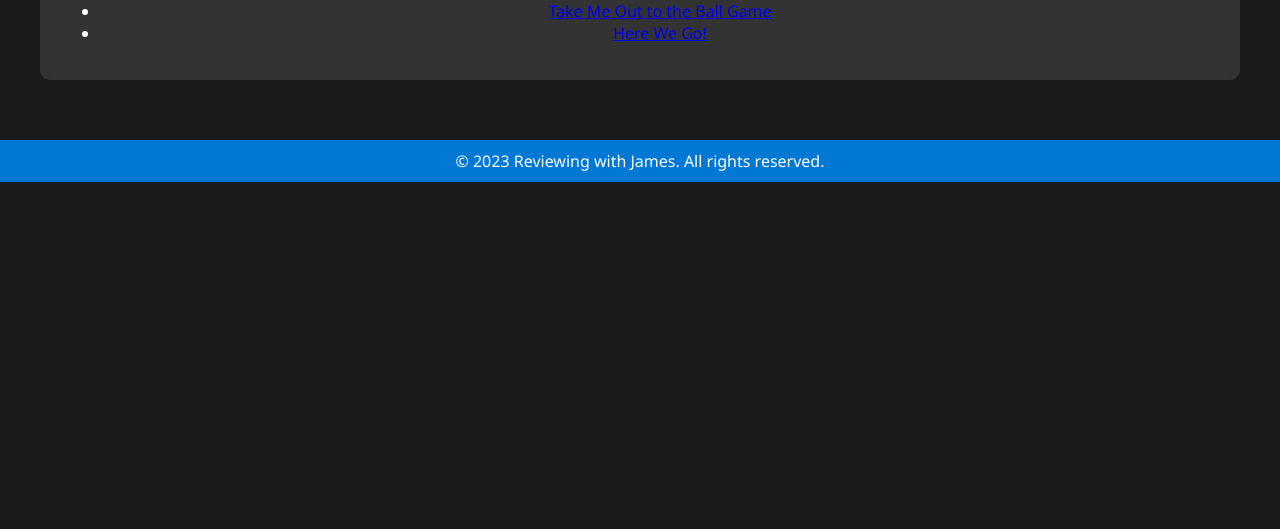
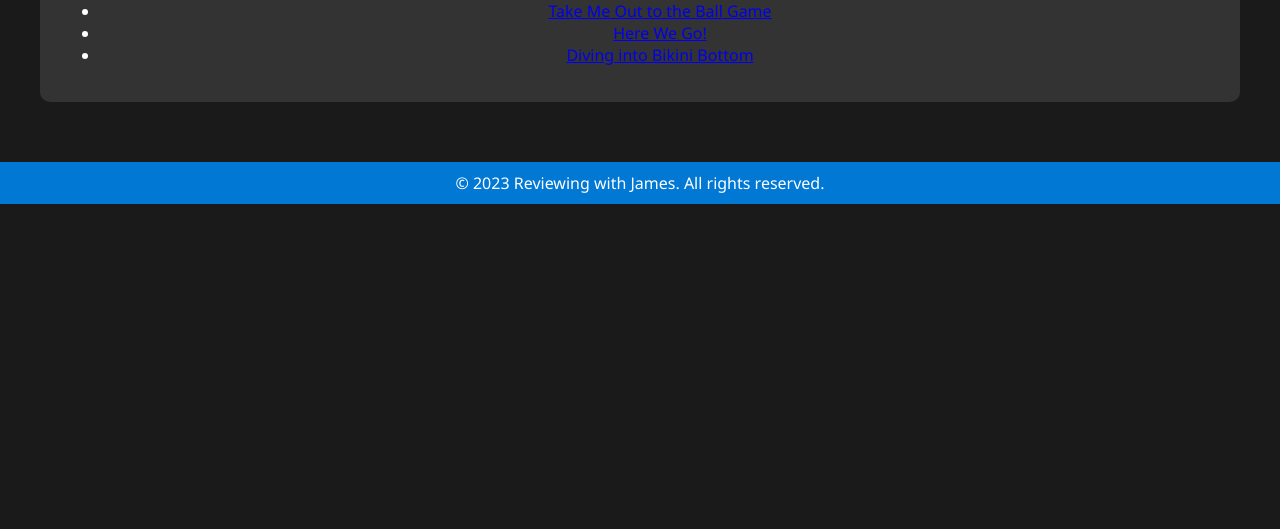
Before and after one commit to reviewingwithjames/Reviewing-with-James, a plain HTML site: page articles.html in a window 1280 px wide. Shown: the part 271-800 px from the top of the page. Drawn offline with Linux system fonts and the light colour scheme.

Commit message:
Update articles.html

```diff
--- a/articles.html
+++ b/articles.html
@@ -26,7 +26,8 @@
             <ul>
                 <li><a href="blog/blogposttest.html">Take Me Out to the Ball Game</a></li>
                 <li><a href="blog/secondarticle.html">Here We Go!</a></li> <!-- Add your second article here -->
-                <!-- You can continue adding more list items for additional blog posts if needed -->
+                <li><a href="blog/thirdarticle.html">Diving into Bikini Bottom</a></li>
+
             </ul>
         </article>
     </section>
```
